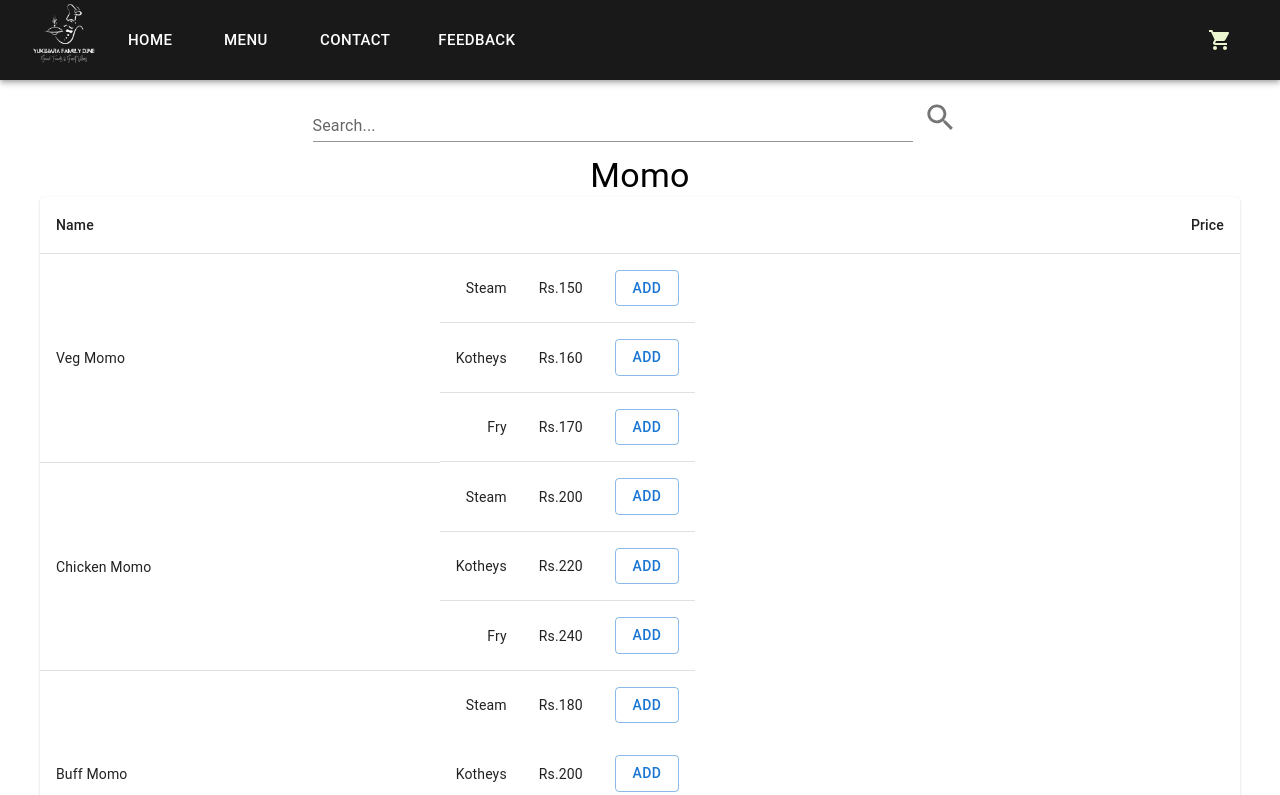
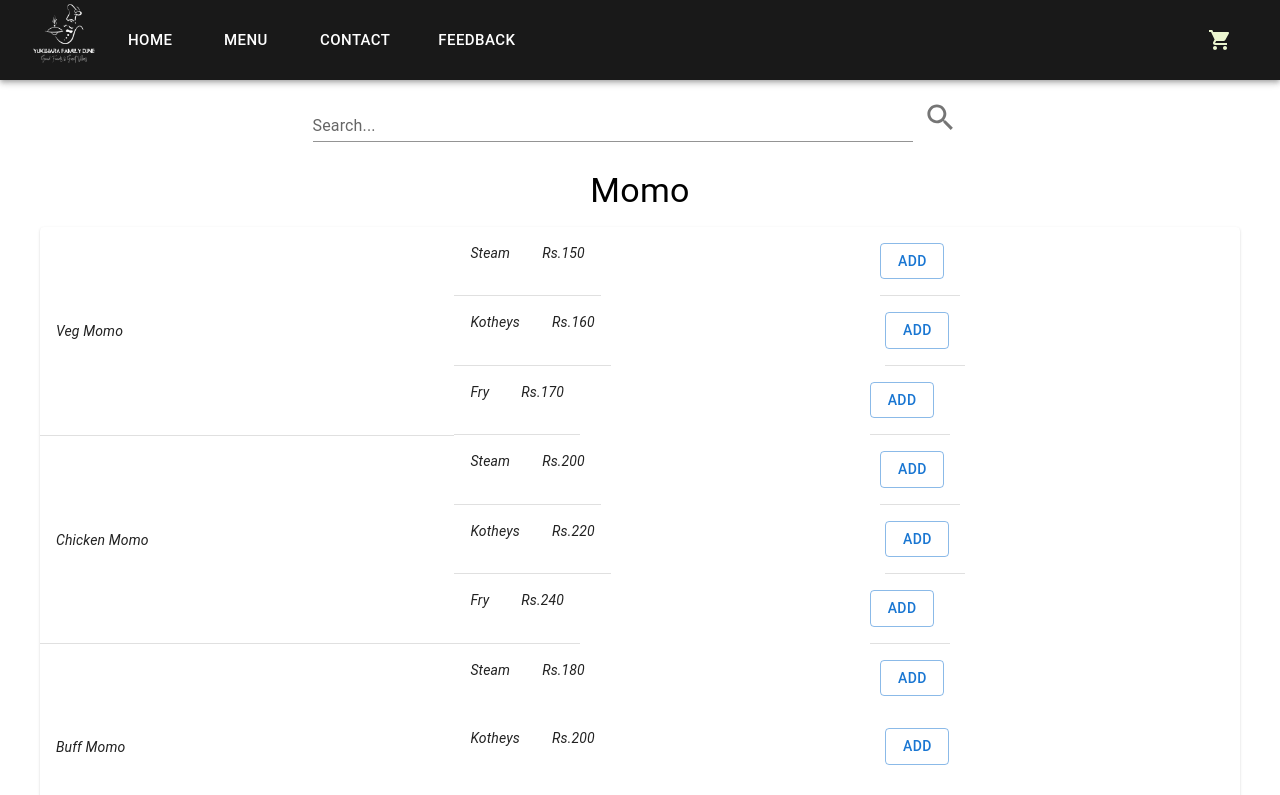
Before and after one commit to Rohin1619/Yukihira, a React (Vite) app: page /menu in a window 1280 px wide. Shown: the top 795 px of the page. Built offline with nearby package versions, Linux system fonts and the light colour scheme.

Commit message:
added a alert dialog for clear cart, andded total price in cart and fixed some UI

```diff
--- a/src/components/cart/cart.jsx
+++ b/src/components/cart/cart.jsx
@@ -53,6 +53,16 @@ const Cart = ({ onCloseDialog }) => {
         setProductCounts(updatedCounts);
     }
 
+    const calculateTotalPrice = () => {
+        let total = 0;
+        cartItems.forEach((cartItem) => {
+            const itemPrice = cartItem.price;
+            const itemCount = productCounts[cartItem.id];
+            total += itemPrice * itemCount;
+        });
+        return total;
+    };
+
     const isCartEmpty = cartItems.length === 0;
 
     const handleClearCart = () => {
@@ -68,7 +78,7 @@ const Cart = ({ onCloseDialog }) => {
     return (
         <React.Fragment>
             <CssBaseline />
-            <Container sx={ styles.root}>
+            <Container sx={ styles.root }>
                 <Box sx={ { flexGrow: 1 } }>
                     <Typography variant="h3" gutterBottom sx={ { justifyContent: "center", justifyItems: "center" } }>
                         Your Orders
@@ -80,37 +90,39 @@ const Cart = ({ onCloseDialog }) => {
                                 <TableRow>
                                     <TableCell>Products</TableCell>
                                     <TableCell align="right">Price</TableCell>
-                                    <TableCell align="right">Quantity</TableCell>
-                                    <TableCell align="right">Actions</TableCell>
+                                    <TableCell align="center">Quantity</TableCell>
+                                    <TableCell align="center">Total Price</TableCell>
+                                    <TableCell align="right">Remove</TableCell>
                                 </TableRow>
                             </TableHead>
                             <TableBody>
                                 { cartItems.map((cartItem) => (
                                     <TableRow key={ cartItem.id }>
-                                        <TableCell>{ cartItem.title }</TableCell>
+                                        <TableCell>{ cartItem.label }{ cartItem.name}</TableCell>
                                         <TableCell align="right">{ cartItem.price }</TableCell>
-                                        <TableCell align="right">{ productCounts[cartItem.id] }</TableCell>
-                                        <TableCell align="right">
+                                        <TableCell align="center"><Fab
+                                            color="primary"
+                                            size="small"
+                                            aria-label="Decrement value"
+                                            onClick={ () =>
+                                                handleCartAddSubtract(cartItem.id, "SUBTRACT")
+                                            }
+                                            sx={ { marginRight: 2 } }
+                                        >
+                                            <RemoveIcon />
+                                        </Fab>
+                                            { productCounts[cartItem.id] }
                                             <Fab
                                                 color="primary"
                                                 size="small"
                                                 aria-label="Increment value"
                                                 onClick={ () => handleCartAddSubtract(cartItem.id, "ADD") }
-                                                sx={ { marginRight: 2 } }
+                                                sx={ { marginLeft: 2, marginRight: 2 } }
                                             >
                                                 <AddIcon />
-                                            </Fab>
-                                            <Fab
-                                                color="primary"
-                                                size="small"
-                                                aria-label="Decrement value"
-                                                onClick={ () =>
-                                                    handleCartAddSubtract(cartItem.id, "SUBTRACT")
-                                                }
-                                                sx={ { marginLeft: 2, marginRight: 2 } }
-                                            >
-                                                <RemoveIcon />
-                                            </Fab>
+                                            </Fab></TableCell>
+                                        <TableCell align="center">{ cartItem.price * productCounts[cartItem.id] }</TableCell>
+                                        <TableCell align="right">
                                             <Fab
                                                 color="primary"
                                                 size="small"
--- a/src/components/dialog/cartDialog.jsx
+++ b/src/components/dialog/cartDialog.jsx
@@ -1,4 +1,4 @@
-import React, {forwardRef} from 'react';
+import React, { forwardRef } from 'react';
 
 import Dialog from '@mui/material/Dialog';
 import Slide from '@mui/material/Slide';
--- a/src/components/products/products.jsx
+++ b/src/components/products/products.jsx
@@ -20,24 +20,33 @@ const Products = ({ data }) => {
     const dispatch = useDispatch();
     const cartItems = useSelector((state) => state.cart.items)
     const hasType = ['Momo', 'Whisky']
+
+    const handleAddToCart1 = (type) => {
+        const isProductInCart = cartItems.some((cartItem) => cartItem.id === type.id);
+
+        if (!isProductInCart) {
+            dispatch(addItem(type));
+        }
+    };
+
+    const handleAddToCart2 = (item) => {
+        const isProductInCart = cartItems.some((cartItem) => cartItem.id === item.id);
+
+        if (!isProductInCart) {
+            dispatch(addItem(item));
+        }
+    };
+
     return (
         <Box sx={ styles.root }>
             { data.map((menuItem) => (
                 <div key={ menuItem.id }>
-                    <Typography variant="h4" sx={ { textAlign: "center" } }>
+                    <Typography variant="h4" sx={ styles.item }>
                         { menuItem.category }
                     </Typography>
                     <TableContainer component={ Paper }>
-                        <Table sx={ { minWidth: 650 } } aria-label="simple table">
-                            <TableHead>
-                                <TableRow key={ `header-${menuItem.id}` }>
-                                    <TableCell>Name</TableCell>
-                                    { hasType.includes(menuItem.category)? (
-                                        <TableCell align="right">Price</TableCell>
-                                    ) : null }
-                                </TableRow>
-                            </TableHead>
-                            <TableBody sx={styles.tablebody}>
+                        <Table sx={ styles.table } aria-label="simple table">
+                            <TableBody sx={ styles.tablebody }>
                                 { menuItem.items.map((item) => (
                                     <TableRow
                                         key={ `item-${item.id}` }
@@ -46,31 +55,32 @@ const Products = ({ data }) => {
                                         <TableCell component="th" scope="row">
                                             { item.name }
                                         </TableCell>
-                                        { menuItem.category === "Momo" ||
-                                            menuItem.category === "Whisky"
+                                        { hasType.includes(menuItem.category)
                                             ? item.types.map((type) => (
-                                                <TableRow key={ `type-${type.id}` } sx={ styles.typerow}>
+                                                <TableRow key={ `type-${type.id}` } sx={ styles.typerow }>
                                                     <TableCell align="right">{ type.label }</TableCell>
                                                     <TableCell align="right">Rs.{ type.price }</TableCell>
-                                                    <TableCell align="right">
-                                                        <Button variant="outlined" color="primary">
-                                                            Add
+                                                    <TableCell align="right" sx={ styles.btn1 }>
+                                                        <Button
+                                                            variant="outlined"
+                                                            color="primary"
+                                                            onClick={ () => handleAddToCart1(type) }
+                                                            disabled={ cartItems.some((cartItem) => cartItem.id === type.id) }>
+                                                            { cartItems.some((cartItem) => cartItem.id === type.id) ? "In Cart" : "Add" }
                                                         </Button>
                                                     </TableCell>
                                                 </TableRow>
-
                                             ))
                                             : <TableCell align="right">Rs.{ item.price }</TableCell> }
-                                        { menuItem.category !== "Momo" &&
-                                            menuItem.category !== "Whisky" ?(
+                                        { !hasType.includes(menuItem.category) ? (
                                             <TableCell align="right">
-                                                    <Button
-                                                        variant="outlined"
-                                                        onClick={ () => handleAddToCart(product) }
-                                                        disabled={ cartItems.some((cartItem) => cartItem.id === product.id) }
-                                                    >
-                                                        { cartItems.some((cartItem) => cartItem.id === product.id) ? "In Cart" : "Add" }
-                                                    </Button>
+                                                <Button
+                                                    variant="outlined"
+                                                    onClick={ () => handleAddToCart2(item) }
+                                                    disabled={ cartItems.some((cartItem) => cartItem.id === item.id) }
+                                                >
+                                                    { cartItems.some((cartItem) => cartItem.id === item.id) ? "In Cart" : "Add" }
+                                                </Button>
                                             </TableCell>
                                         ) : null }
                                     </TableRow>
--- a/src/components/products/styles.js
+++ b/src/components/products/styles.js
@@ -1,16 +1,44 @@
 export const styles = {
     root: {
         paddingTop: '10px',
-        width: "100%",
+        width: "100%"
     },
 
-    typerow:{
-        marginRight: 'auto',
-        marginLeft: 'auto'
+    item: {
+        textAlign: "center",
+        paddingBottom: "15px",
+        paddingTop: "15px"
     },
 
-    tablebody:{
-        marginLeft: 'auto',
-        marginRight: 'auto'
+    table: {
+        textAlign: "center",
+        minWidth: 650
+
+    },
+
+    typerow: {
+        display: "flex",
+        justifyContent: "space-between",
+        textAlign: "center",
+        fontStyle: "italic",
+        // marginLeft: '200px',
+        minWidth: '0px'
+
+    },
+
+    tablebody: {
+        textAlign: "center",
+        fontStyle: "italic"
+    },
+
+    btn1: {
+        paddingLeft: "0px",
+        marginLeft: "auto",
+        marginRight: "auto"
+    },
+
+    label: {
+        marginLeft: '10px',
+        paddingLeft: '10px'
     }
 }
```
Also changed, not shown: src/components/dialog/alertDialog.jsx (added, +53 -0 lines), 1 other file (tests, documents, lock files or other folders).
